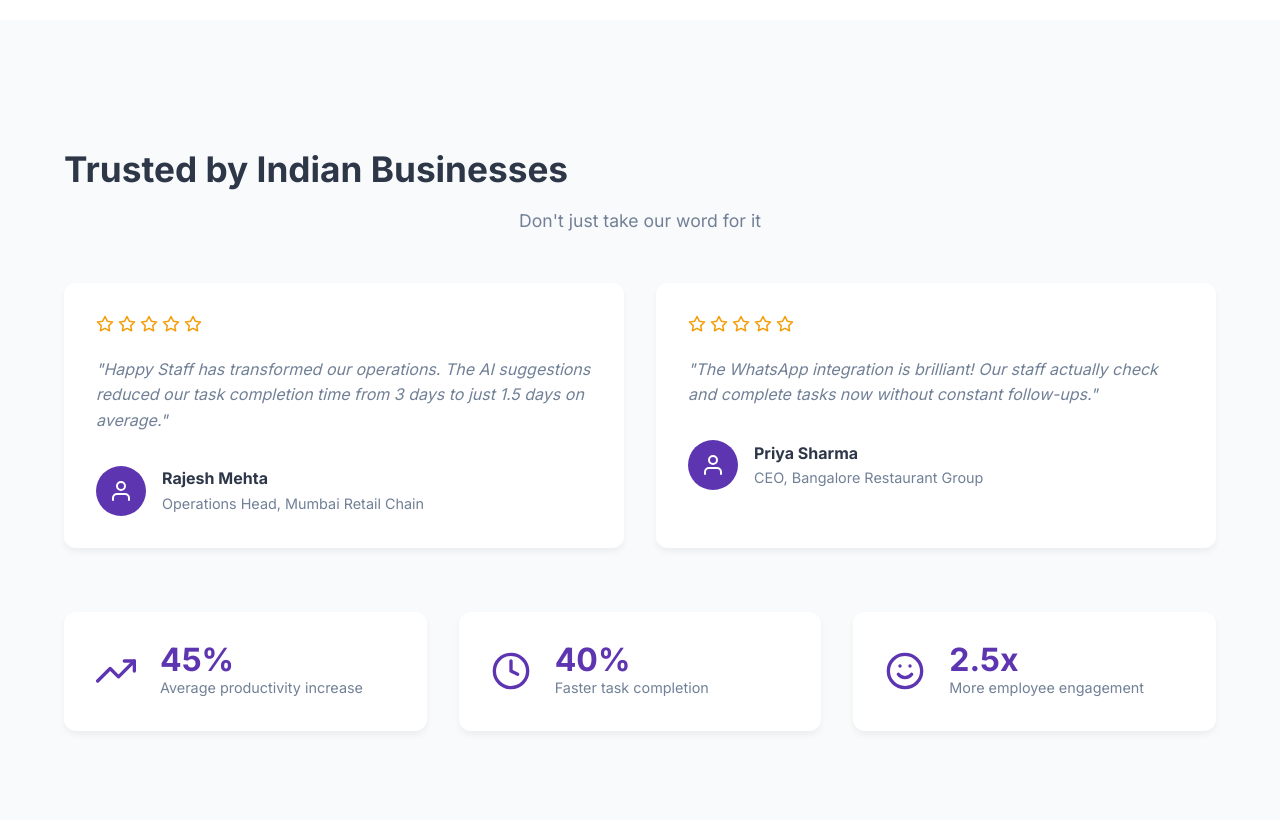
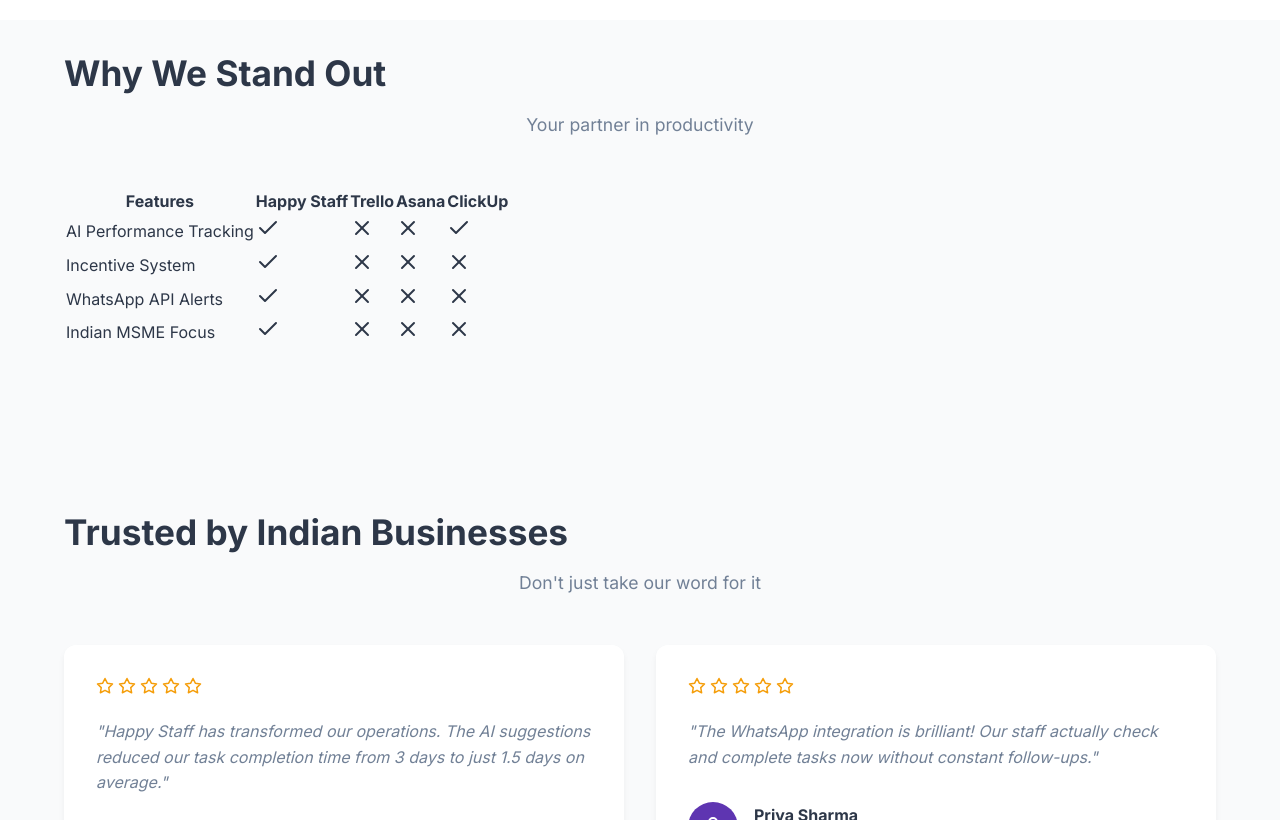
Before and after one commit to kirtan-bhojani/HappyStaff, a plain HTML site: page index.html in a window 1280 px wide. Shown: the part 2931-3751 px from the top of the page. Drawn offline with nearby package versions, Linux system fonts and the light colour scheme.

Commit message:
Update index.html

```diff
--- a/index.html
+++ b/index.html
@@ -189,6 +189,58 @@
         </div>
       </div>
     </section>
+
+    <!-- Comparison Section -->
+<section class="comparison fade-in fade-in-delay-5">
+  <div class="container">
+    <h2>Why We Stand Out</h2>
+    <p class="section-subtext">Your partner in productivity</p>
+
+    <div class="table-wrapper">
+      <table>
+        <thead>
+          <tr>
+            <th>Features</th>
+            <th>Happy Staff</th>
+            <th>Trello</th>
+            <th>Asana</th>
+            <th>ClickUp</th>
+          </tr>
+        </thead>
+        <tbody>
+          <tr>
+            <td>AI Performance Tracking</td>
+            <td><i data-feather="check" class="icon-check"></i></td>
+            <td><i data-feather="x" class="icon-x"></i></td>
+            <td><i data-feather="x" class="icon-x"></i></td>
+            <td><i data-feather="check" class="icon-check"></i></td>
+          </tr>
+          <tr>
+            <td>Incentive System</td>
+            <td><i data-feather="check" class="icon-check"></i></td>
+            <td><i data-feather="x" class="icon-x"></i></td>
+            <td><i data-feather="x" class="icon-x"></i></td>
+            <td><i data-feather="x" class="icon-x"></i></td>
+          </tr>
+          <tr>
+            <td>WhatsApp API Alerts</td>
+            <td><i data-feather="check" class="icon-check"></i></td>
+            <td><i data-feather="x" class="icon-x"></i></td>
+            <td><i data-feather="x" class="icon-x"></i></td>
+            <td><i data-feather="x" class="icon-x"></i></td>
+          </tr>
+          <tr>
+            <td>Indian MSME Focus</td>
+            <td><i data-feather="check" class="icon-check"></i></td>
+            <td><i data-feather="x" class="icon-x"></i></td>
+            <td><i data-feather="x" class="icon-x"></i></td>
+            <td><i data-feather="x" class="icon-x"></i></td>
+          </tr>
+        </tbody>
+      </table>
+    </div>
+  </div>
+</section>
 
     <!-- Testimonials Section -->
     <section id="testimonials" class="testimonials fade-in fade-in-delay-4">
```
